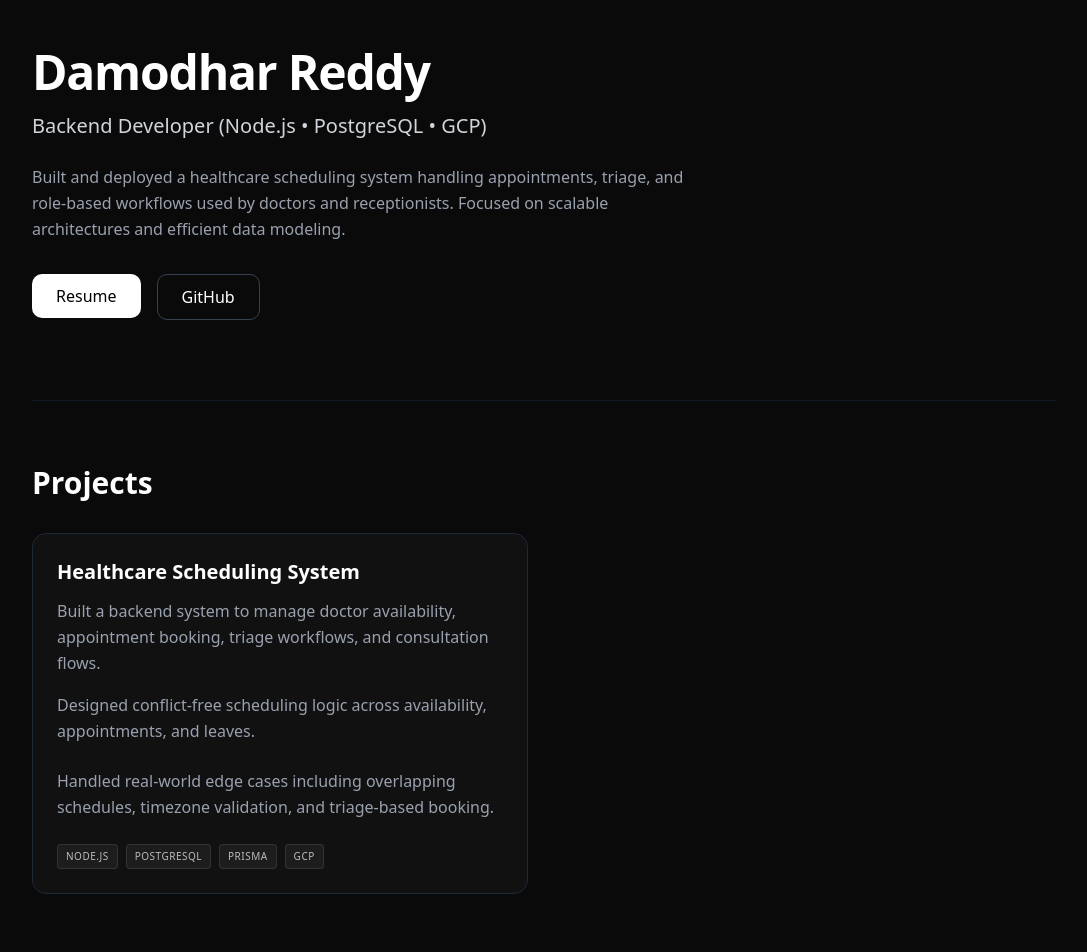
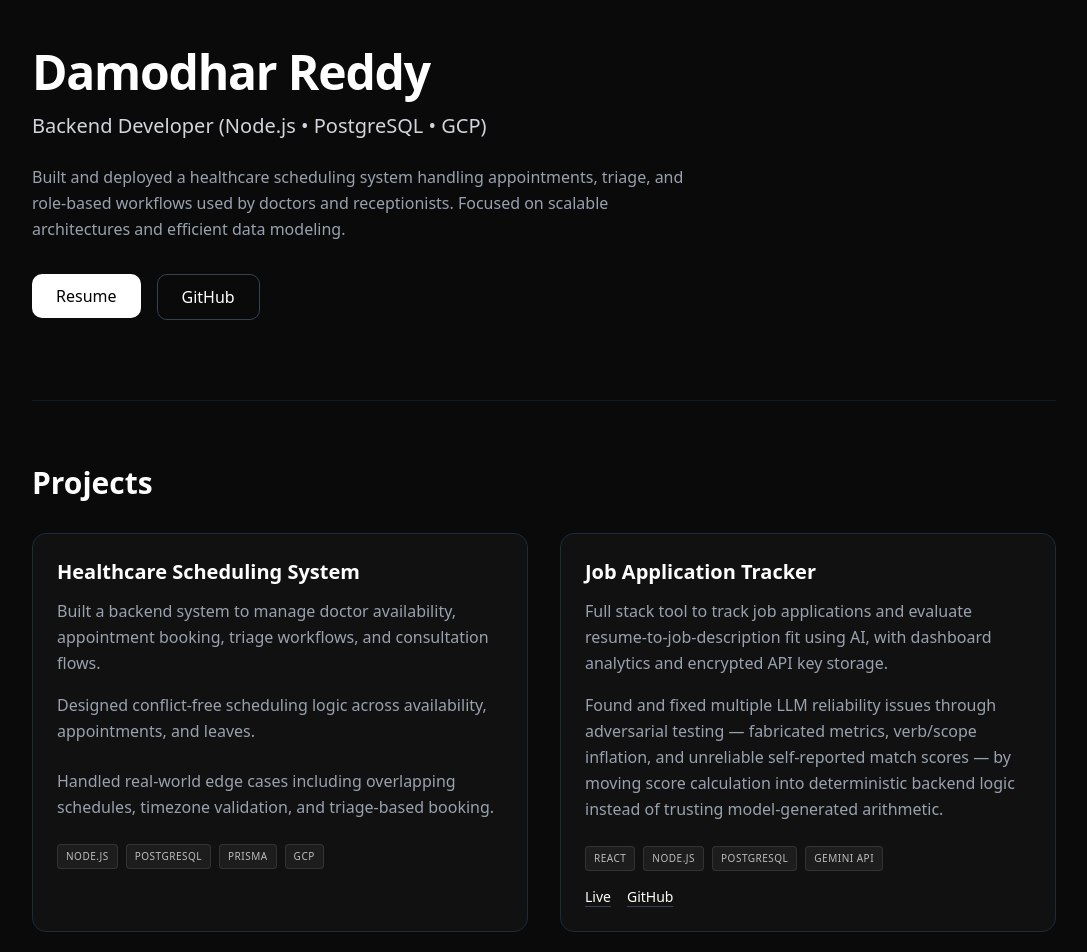
Before and after one commit to DamodharGona/portfolio-app, a React (Vite) app: page / in a window 1280 px wide. Shown: the top 952 px of the page, without its empty margins (96-1183 px from the left). Built offline with nearby package versions, Linux system fonts and the light colour scheme.

Commit message:
added_job-tracker

```diff
--- a/src/homePage.jsx
+++ b/src/homePage.jsx
@@ -85,6 +85,41 @@ function Home() {
                 <span className="text-[10px] uppercase tracking-wider bg-white/5 border border-white/10 px-2 py-1 rounded text-white/70">GCP</span>
               </div>
             </div>
+
+            {/* Job Tracker */}
+            <div className="bg-[#111111] border border-gray-800 p-6 rounded-xl hover:border-gray-600 transition-all group">
+              <h3 className={`${TEXT_PRIMARY} text-xl font-semibold mb-3 group-hover:text-white transition-colors`}>
+                Job Application Tracker
+              </h3>
+
+              <p className={`${TEXT_TERTIARY} mb-4 leading-relaxed`}>
+                Full stack tool to track job applications and evaluate resume-to-job-description
+                fit using AI, with dashboard analytics and encrypted API key storage.
+              </p>
+
+              <p className={`${TEXT_TERTIARY} mb-6 leading-relaxed`}>
+                Found and fixed multiple LLM reliability issues through adversarial testing —
+                fabricated metrics, verb/scope inflation, and unreliable self-reported match scores —
+                by moving score calculation into deterministic backend logic instead of trusting
+                model-generated arithmetic.
+              </p>
+
+              <div className="flex flex-wrap gap-2">
+                <span className="text-[10px] uppercase tracking-wider bg-white/5 border border-white/10 px-2 py-1 rounded text-white/70">React</span>
+                <span className="text-[10px] uppercase tracking-wider bg-white/5 border border-white/10 px-2 py-1 rounded text-white/70">Node.js</span>
+                <span className="text-[10px] uppercase tracking-wider bg-white/5 border border-white/10 px-2 py-1 rounded text-white/70">PostgreSQL</span>
+                <span className="text-[10px] uppercase tracking-wider bg-white/5 border border-white/10 px-2 py-1 rounded text-white/70">Gemini API</span>
+              </div>
+
+              <div className="mt-4 flex gap-4 text-sm">
+                <a href="https://job-tracker-ten-mu-33.vercel.app" target="_blank" rel="noopener noreferrer" className="text-white underline underline-offset-4 decoration-gray-700 hover:decoration-white transition-all">
+                  Live
+                </a>
+                <a href="https://github.com/DamodharGona/job-tracker" target="_blank" rel="noopener noreferrer" className="text-white underline underline-offset-4 decoration-gray-700 hover:decoration-white transition-all">
+                  GitHub
+                </a>
+              </div>
+            </div>
           </div>
         </section>
 
@@ -102,7 +137,7 @@ function Home() {
                 <h3 className={`${TEXT_PRIMARY} text-lg font-semibold`}>
                   Backend Developer Intern — Dezoko
                 </h3>
-                <span className="text-sm text-gray-500 font-medium">Jan 2025 — Apr 2025</span>
+                <span className="text-sm text-gray-500 font-medium">Jan 2026 — Apr 2026</span>
               </div>
 
               <ul className={`${TEXT_TERTIARY} list-disc pl-5 space-y-2 leading-relaxed`}>
```
